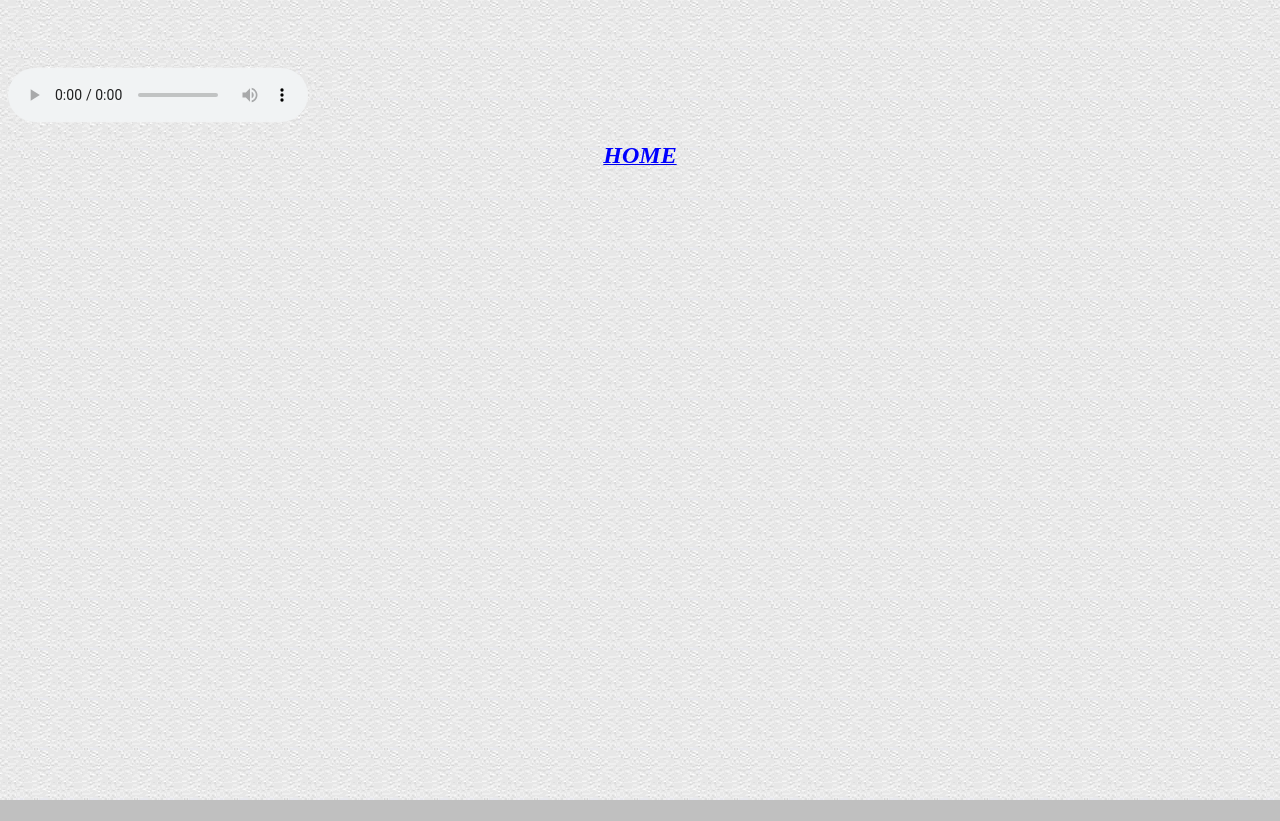
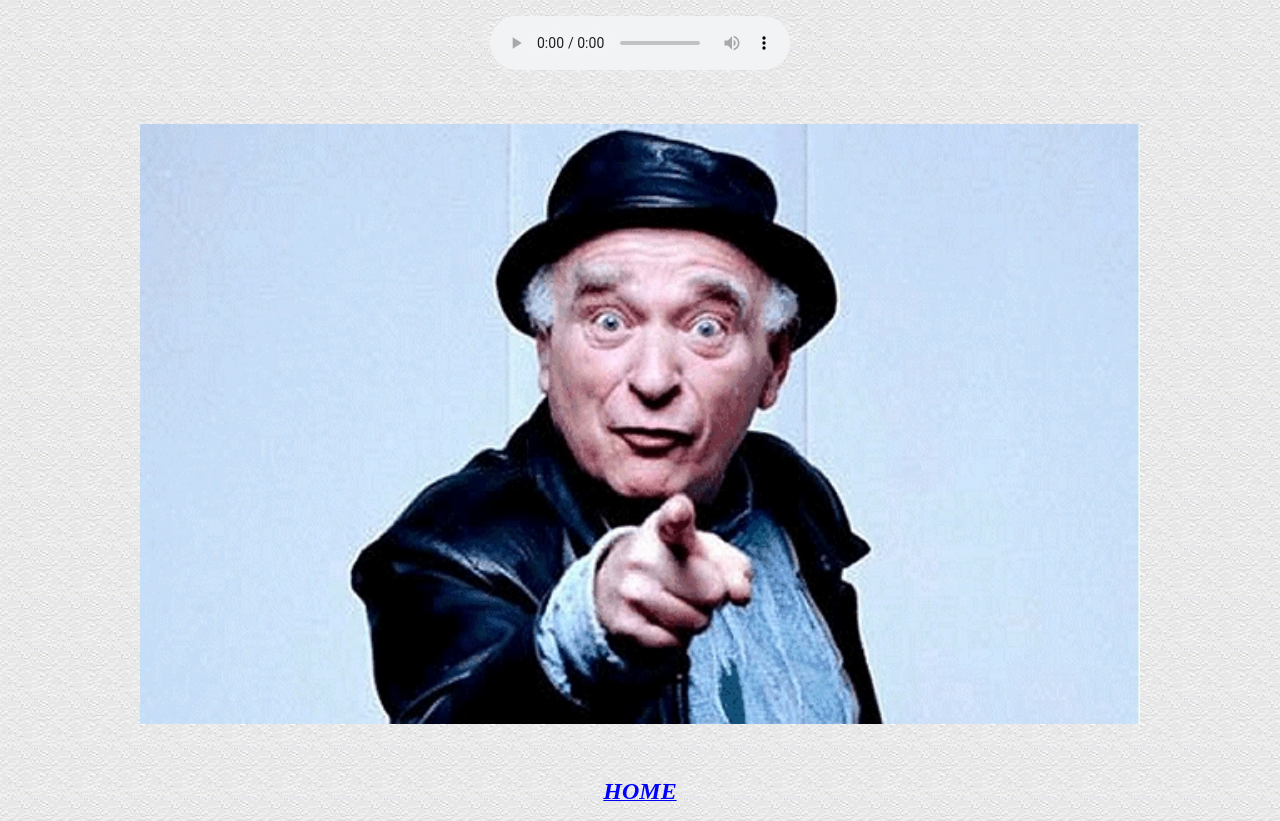
Before and after one commit to John-Winsor/handley-ancestry, a plain HTML site: page menu_sound_Ken_Campbell.html in a window 1280 px wide. Before the commit the page ends 800 px from the top, so only its background shows below. Drawn offline with Linux system fonts and the light colour scheme.

Commit message:
Add files via upload

```diff
--- a/menu_sound_Ken_Campbell.html
+++ b/menu_sound_Ken_Campbell.html
@@ -6,13 +6,21 @@
 
 <body style="background-color: rgb(192, 192, 192); background-image: url('bgx.jpg')">
 
-  <p><br><br></p>
+  <p align="center">
 
 <audio autoplay controls>
   <source src="./SOUND_Ken_Campbell_biography/Ken_Campbell_biography.mp3" type="audio/mpeg">
   <source src="./SOUND_Ken_Campbell_biography/Ken_Campbell_biography.ogg" type="audio/ogg">
   Your browser does not support the audio element.
 </audio>
+</p>
+
+  <p><br></p>
+
+  <p align="center">
+  <a href="./index9.html"><img src="Presentations_4/Ken_Campbell_2.jpg" border="0" width="1000"></p>
+
+  <p><br></p>
 
   <p align="center">
   <a href="./index9.html"><font size="5" color="#0000FF"><b><i>HOME</i></b></font></a></p>
```
